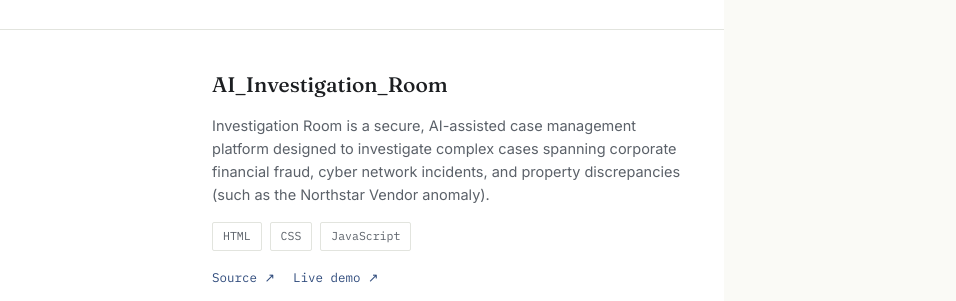
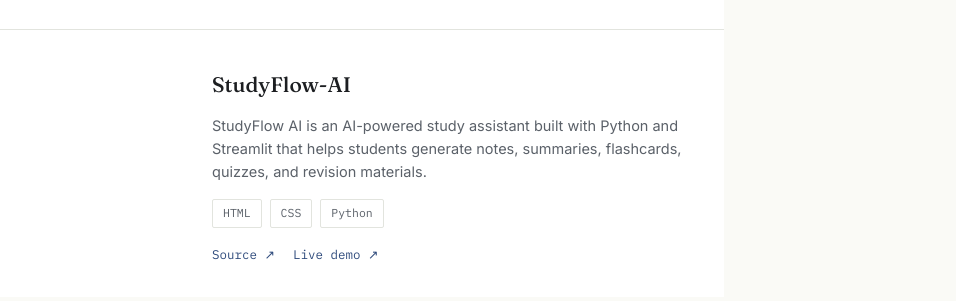
Before and after one commit to devidasbhalerao3011-spec/Rushikesh-Portfolio, a plain HTML site: page index.html in a window 1280 px wide. Shown: the part 2435-2736 px from the top of the page, 324-1280 px from the left. Drawn offline with nearby package versions, Linux system fonts and the light colour scheme.

Commit message:
Update project details for StudyFlow-AI

```diff
--- a/index.html
+++ b/index.html
@@ -506,16 +506,16 @@
           <div class="project-path"></div>
         </div>
         <div>
-          <div class="project-title">AI_Investigation_Room</div>
-          <p class="project-desc">Investigation Room is a secure, AI-assisted case management platform designed to investigate complex cases spanning corporate financial fraud, cyber network incidents, and property discrepancies (such as the Northstar Vendor anomaly).</p>
+          <div class="project-title">StudyFlow-AI</div>
+          <p class="project-desc">StudyFlow AI is an AI-powered study assistant built with Python and Streamlit that helps students generate notes, summaries, flashcards, quizzes, and revision materials.</p>
           <div class="project-stack">
             <span class="stack-chip">HTML</span>
             <span class="stack-chip">CSS</span>
-            <span class="stack-chip">JavaScript</span>
+            <span class="stack-chip">Python</span>
           </div>
           <div class="project-links">
             <a href="https://github.com/devidasbhalerao3011-spec">Source ↗</a>
-            <a href="https://devidasbhalerao3011-spec.github.io/AI_Invenstigation_Room/">Live demo ↗</a>
+            <a href="https://studyflow-ai-fx2ecwrkmimecusb6ehaud.streamlit.app/">Live demo ↗</a>
           </div>
         </div>
       </div>
```
